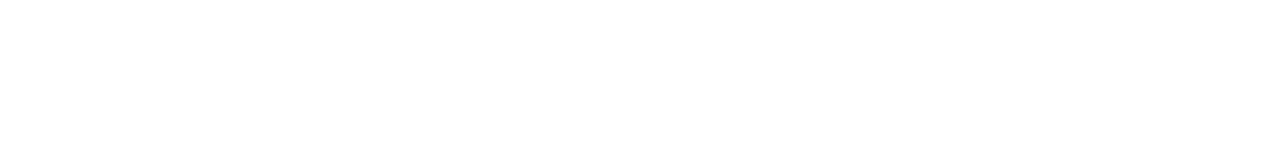
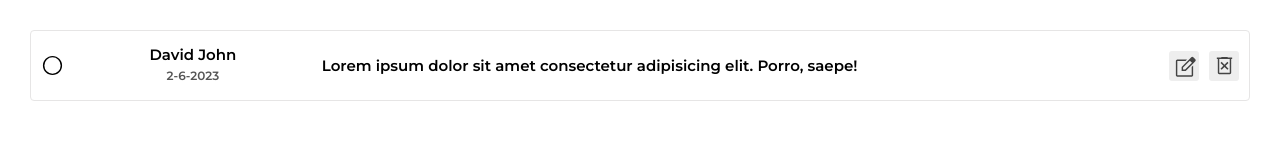
Before and after one commit to vhack01/ToDo-app, a plain HTML site: page index.html in a window 1280 px wide. Drawn offline with Linux system fonts and the light colour scheme.

Commit message:
left-sidebar and right-sidebar component is build.

```diff
--- a/index.html
+++ b/index.html
@@ -15,15 +15,35 @@
 <body>
 
     <section class="main--container grid">
-        <div class="left-sidebar">
 
+        <div class="right-sidebar">
 
+            <div class="task-list">
+                <svg class="icon task--status">
+                    <use xlink:href="images/sprite.svg#circle"></use>
+                </svg>
+                <div class="task__title">
+                    <span class="task__title-name">David John</span>
+                    <span class="task__title-date">2-6-2023</span>
+                </div>
 
+                <p class="task__description">Lorem ipsum dolor sit amet consectetur adipisicing elit. Porro, saepe!</p>
 
+                <div class="task-list__action-btn">
+                    <span class="icon-container icon--task-list-action">
+                        <svg class="icon">
+                            <use xlink:href="images/sprite.svg#edit"></use>
+                        </svg>
+                    </span>
+                    <span class="icon-container icon--task-list-action">
+                        <svg class="icon">
+                            <use xlink:href="images/sprite.svg#delete"></use>
+                        </svg>
+                    </span>
+                </div>
+            </div>
 
         </div>
-
-        <div class="right-sidebar"></div>
 
     </section>
 
--- a/style.css
+++ b/style.css
@@ -150,8 +150,15 @@ h3 {
     }
 }
 
+
+/* Leftside bar */
+.left-sidebar {
+    display: flex;
+    flex-direction: column;
+    row-gap: 4rem;
+}
+
 .profile {
-    border: 1px solid #333;
     display: flex;
     flex-direction: column;
     justify-content: center;
@@ -182,6 +189,9 @@ h3 {
 .label--new-task {
     font-weight: 600;
     color: var(--color-heading);
+    text-align: center;
+    margin-bottom: 2rem;
+    font-size: 1.6rem;
 }
 
 .fieldset--task {
@@ -207,4 +217,57 @@ h3 {
     column-gap: 1rem;
 }
 
-.btn--close {}
+
+/* task list */
+.task-list {
+    display: flex;
+    align-items: center;
+    font-size: 1.5rem;
+    font-weight: 600;
+    column-gap: 1rem;
+    border: 1px solid #e6e5e5;
+    padding: 1rem;
+    border-radius: 4px;
+}
+
+.task--status {
+    cursor: pointer;
+}
+
+.task__title {
+    display: flex;
+    flex-direction: column;
+    flex-grow: 1;
+    justify-content: center;
+    align-items: center;
+}
+
+.task__title-date {
+    /* font-weight: 300; */
+    font-size: 1.2rem;
+    color: var(--color-text);
+    margin: 0.4rem 0;
+}
+
+.task__description {
+    flex-grow: 2;
+    text-align: lef;
+}
+
+.task-list__action-btn {
+    display: flex;
+    column-gap: 1rem;
+}
+
+.icon--task-list-action {
+    border-radius: 3px;
+    cursor: pointer;
+    /* border-radius: 100%; */
+    fill: #444;
+    /* background-color: #fff; */
+    /* border: 1px solid #ddd; */
+}
+
+.icon--task-list-action:hover {
+    background-color: #c4c7c6;
+}
```
Also changed, not shown: component/leftSidebar.html (added, +32 -0 lines).
